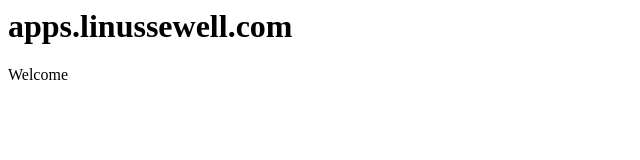
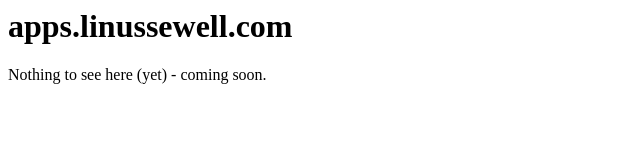
Before and after one commit to linussewell/apps.github.io, a plain HTML site: page index.html in a window 1280 px wide. Shown: the whole page, without its empty margins (0-640 px from the left). Drawn offline with Linux system fonts and the light colour scheme.

Commit message:
Update index.html

```diff
--- a/index.html
+++ b/index.html
@@ -1,2 +1,2 @@
 <h1>apps.linussewell.com</h1>
-<p>Welcome</p>
+<p>Nothing to see here (yet) - coming soon.</p>
```
